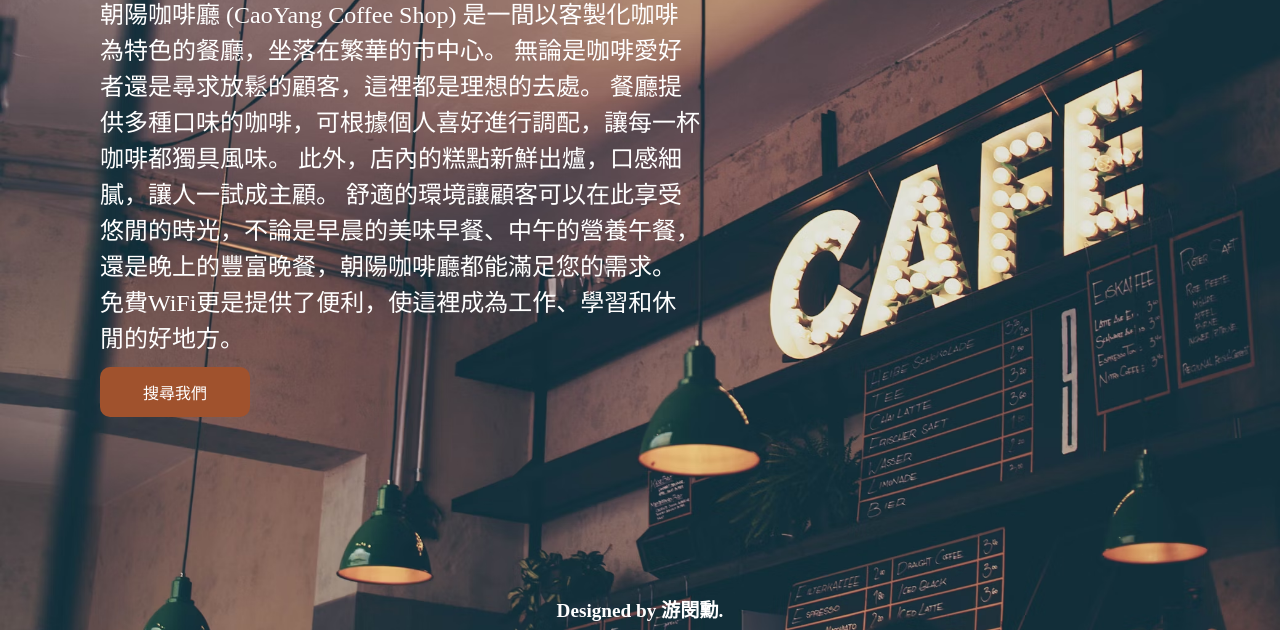
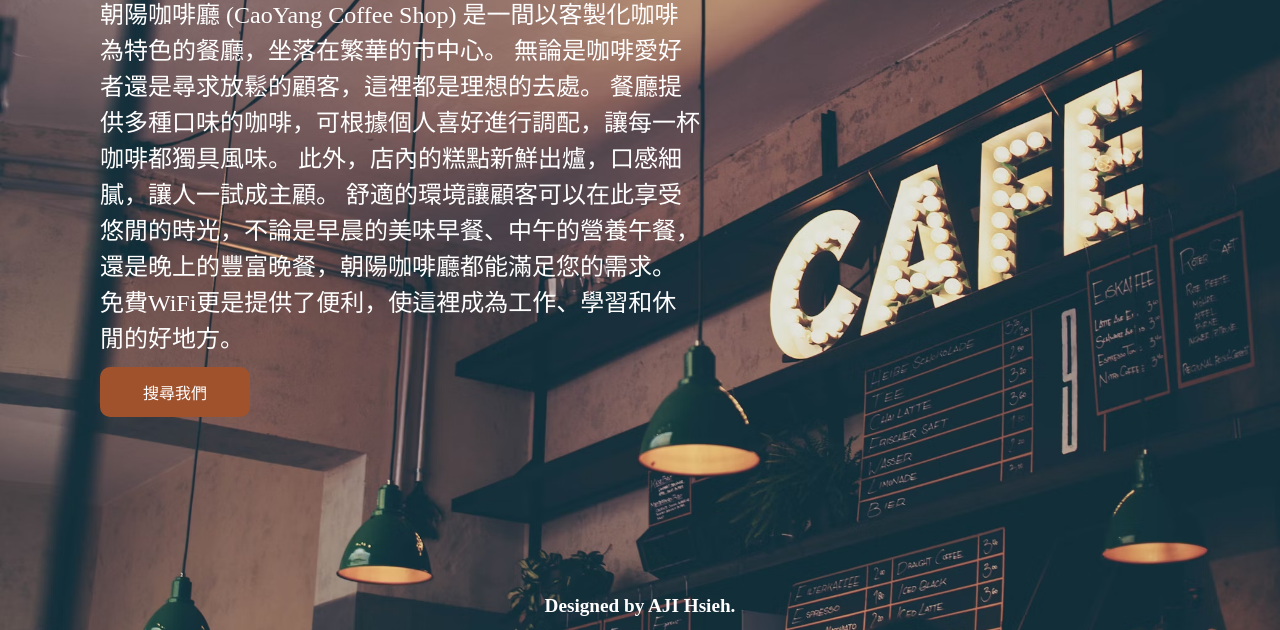
Before and after one commit to AJI0417/CoffeeShopWeb, a plain HTML site: page index.html in a window 1280 px wide. Shown: the part 170-800 px from the top of the page. Drawn offline with Linux system fonts and the light colour scheme.

Commit message:
Update index.html

```diff
--- a/index.html
+++ b/index.html
@@ -43,7 +43,7 @@
     </div>
     <!-- Footer -->
     <div class="footer">
-      <p>Designed by 游閔勳.</p>
+      <p>Designed by AJI Hsieh.</p>
     </div>
     <script src="./script.js"></script>
   </body>
```
